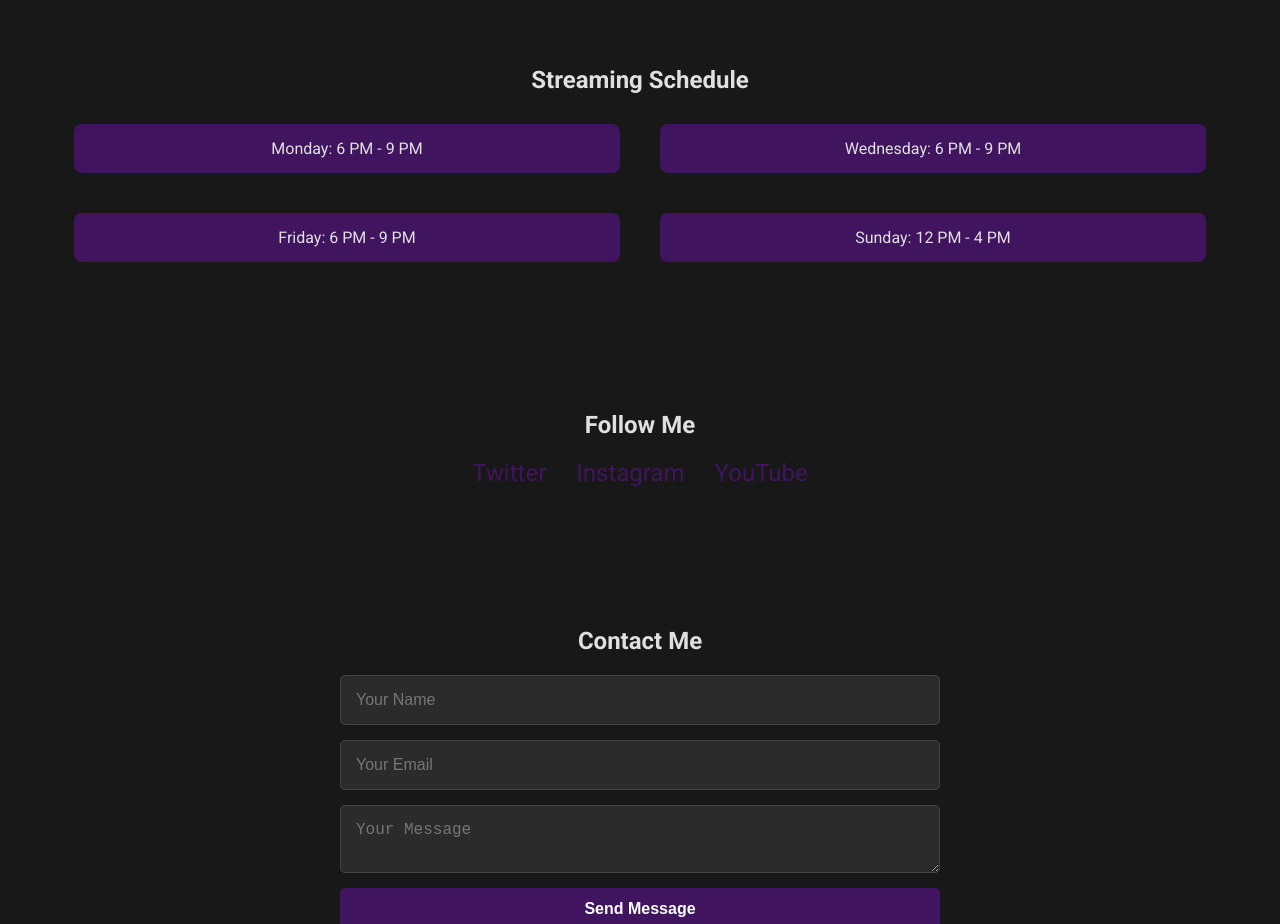
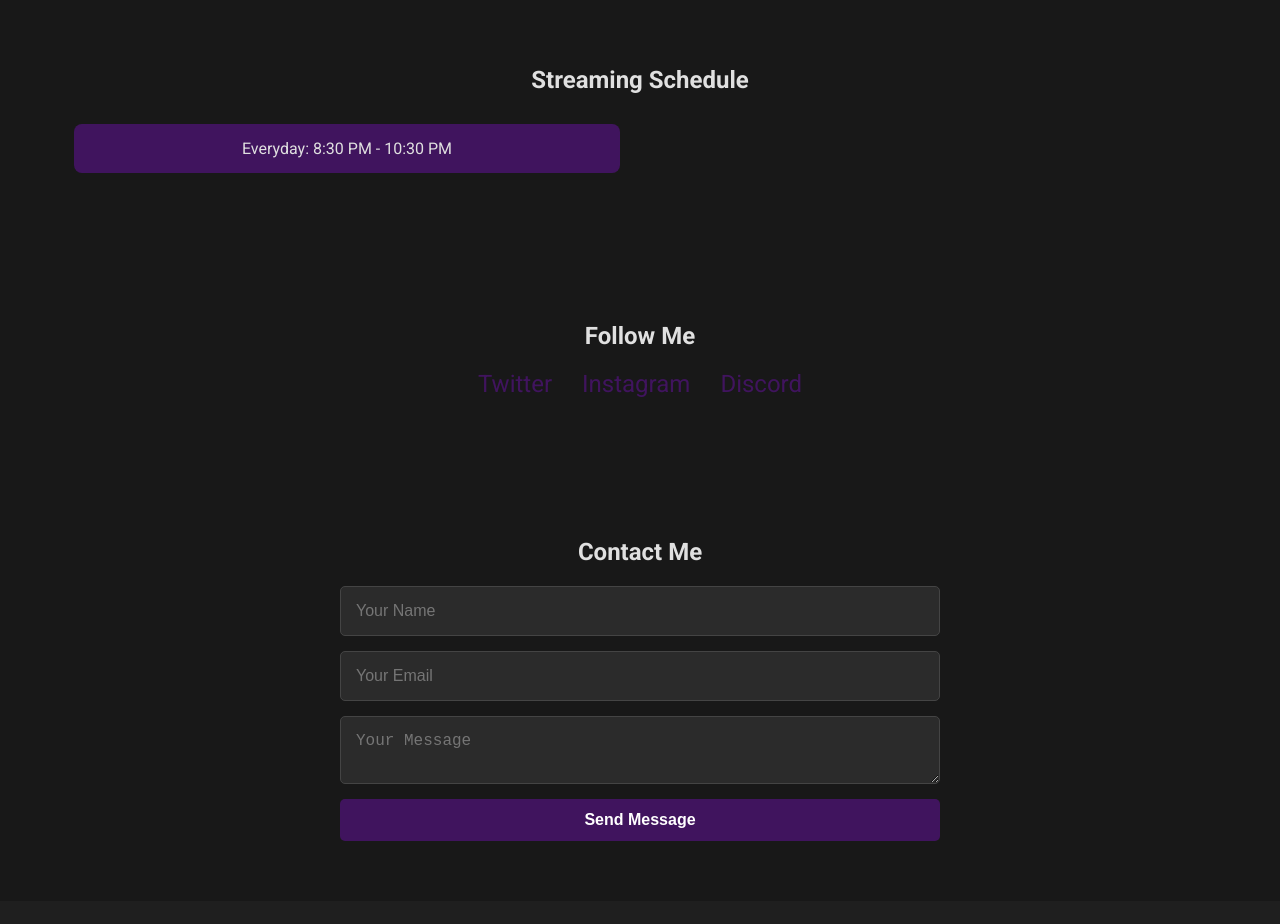
Before and after one commit to iiTzMeDoO/iiTzMeDoO.github.io, a plain HTML site: page index.html in a window 1280 px wide. Shown: the part 1920-2844 px from the top of the page. Drawn offline with Linux system fonts and the light colour scheme.

Commit message:
links and schedule

```diff
--- a/index.html
+++ b/index.html
@@ -56,11 +56,8 @@
         <div class="container">
             <h2>Streaming Schedule</h2>
             <div class="schedule-grid">
-                <div class="schedule-item">Monday: 6 PM - 9 PM</div>
-                <div class="schedule-item">Wednesday: 6 PM - 9 PM</div>
-                <div class="schedule-item">Friday: 6 PM - 9 PM</div>
-                <div class="schedule-item">Sunday: 12 PM - 4 PM</div>
-            </div>
+                <div class="schedule-item">Everyday: 8:30 PM - 10:30 PM</div>
+
         </div>
     </section>
 
@@ -68,9 +65,9 @@
         <div class="container">
             <h2>Follow Me</h2>
             <div class="socials-grid">
-                <a href="https://twitter.com/YOUR_TWITTER_USERNAME" target="_blank">Twitter</a>
+                <a href="https://twitter.com/iiTzMeDoO" target="_blank">Twitter</a>
                 <a href="https://www.instagram.com/Muhammed_Arab" target="_blank">Instagram</a>
-                <a href="https://www.youtube.com/channel/YOUR_YOUTUBE_CHANNEL" target="_blank">YouTube</a>
+                <a href="https://discord.gg/Ju8K9NNP42" target="_blank">Discord</a>
             </div>
         </div>
     </section>
```
